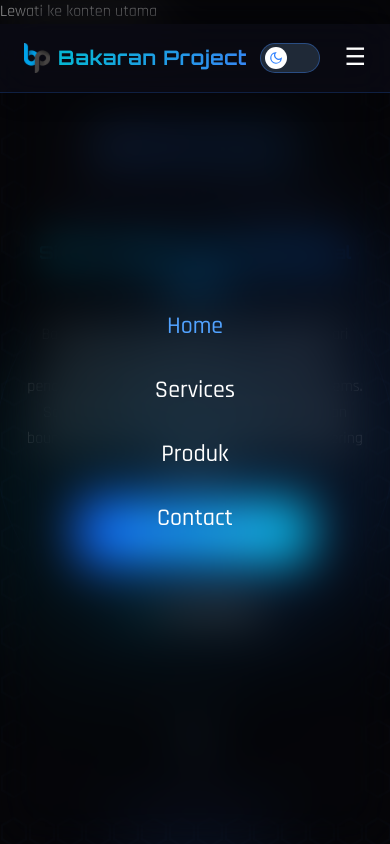
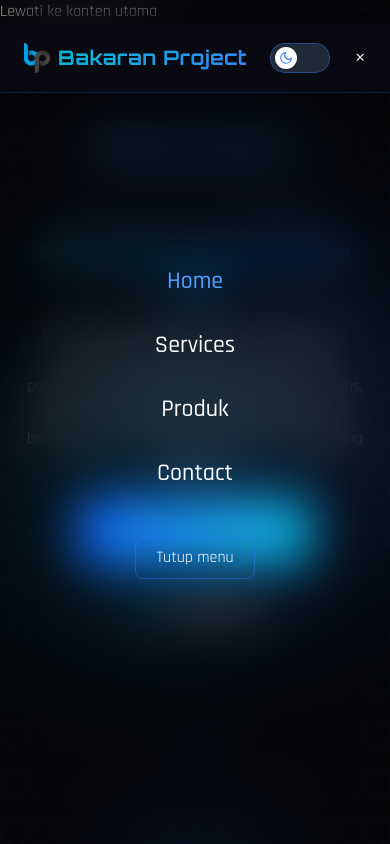
Before and after one commit to yogawillyutomo/webbp, a Next.js app: page / in a window 390 px wide. Both pictures are taken after a click on the button "Buka menu navigasi". Shown: the top 844 px of the page. Built offline with nearby package versions, Linux system fonts and the light colour scheme.

Commit message:
feat(m5): make mobile navigation keyboard and focus safe

```diff
--- a/src/shared/layout/Navbar.jsx
+++ b/src/shared/layout/Navbar.jsx
@@ -1,6 +1,6 @@
 "use client";
 
-import { useState, useEffect, useMemo } from "react";
+import { useEffect, useMemo, useRef, useState } from "react";
 import Image from "next/image";
 
 import { NAV_LINKS } from "@/constants/navigation";
@@ -12,33 +12,89 @@ import ThemeToggle from "./ThemeToggle";
 
 export default function Navbar() {
   const [open, setOpen] = useState(false);
+  const menuButtonRef = useRef(null);
+  const mobileMenuRef = useRef(null);
 
   const { theme, toggleTheme } = useTheme();
   const { progress, logoScale, padding, blur, shadowOpacity } =
     useScrollProgress();
 
-  // ids untuk scroll spy
   const sectionIds = useMemo(() => {
     return NAV_LINKS.map((link) => link.href);
   }, []);
 
   const active = useActiveSection(sectionIds) || "#home";
 
-  // lock body scroll when mobile menu open
   useEffect(() => {
     if (!open) return;
 
-    const original = document.body.style.overflow;
+    const originalOverflow = document.body.style.overflow;
     document.body.style.overflow = "hidden";
 
+    const getFocusableItems = () => {
+      if (!mobileMenuRef.current) return [];
+
+      return Array.from(
+        mobileMenuRef.current.querySelectorAll(
+          'a[href], button:not([disabled]), [tabindex]:not([tabindex="-1"])'
+        )
+      );
+    };
+
+    const focusFrame = window.requestAnimationFrame(() => {
+      getFocusableItems()[0]?.focus();
+    });
+
+    const handleKeyDown = (event) => {
+      if (event.key === "Escape") {
+        event.preventDefault();
+        setOpen(false);
+
+        window.requestAnimationFrame(() => {
+          menuButtonRef.current?.focus();
+        });
+
+        return;
+      }
+
+      if (event.key !== "Tab") return;
+
+      const focusableItems = getFocusableItems();
+      if (focusableItems.length === 0) return;
+
+      const first = focusableItems[0];
+      const last = focusableItems[focusableItems.length - 1];
+
+      if (event.shiftKey && document.activeElement === first) {
+        event.preventDefault();
+        last.focus();
+      } else if (!event.shiftKey && document.activeElement === last) {
+        event.preventDefault();
+        first.focus();
+      }
+    };
+
+    window.addEventListener("keydown", handleKeyDown);
+
     return () => {
-      document.body.style.overflow = original;
+      window.cancelAnimationFrame(focusFrame);
+      window.removeEventListener("keydown", handleKeyDown);
+      document.body.style.overflow = originalOverflow;
     };
   }, [open]);
+
+  const closeMobileMenu = () => {
+    setOpen(false);
+
+    window.requestAnimationFrame(() => {
+      menuButtonRef.current?.focus();
+    });
+  };
 
   return (
     <>
       <nav
+        aria-label="Navigasi utama"
         className="fixed left-0 right-0 z-50 border-b border-blue-500/20 transition-transform duration-500"
         style={{
           backdropFilter: `blur(${Math.min(blur, 20)}px)`,
@@ -47,10 +103,10 @@ export default function Navbar() {
         }}
       >
         <div className="max-w-7xl mx-auto px-6 flex justify-between items-center">
-
-          {/* LOGO */}
-          <h1
-            className="flex items-center gap-2 font-orbitron text-xl font-bold"
+          <a
+            href="#home"
+            aria-label="Bakaran Project — kembali ke beranda"
+            className="flex items-center gap-2 font-orbitron text-xl font-bold rounded-md focus-visible:outline-none focus-visible:ring-2 focus-visible:ring-cyan-400"
             style={{
               transform: `scale(${logoScale})`,
               transformOrigin: "left center",
@@ -58,7 +114,7 @@ export default function Navbar() {
           >
             <Image
               src="/ico.svg"
-              alt="logo"
+              alt=""
               width={26}
               height={26}
               priority
@@ -68,12 +124,9 @@ export default function Navbar() {
             <span className="tracking-wide bg-[linear-gradient(120deg,#3b82f6,#06b6d4,#3b82f6)] bg-[length:200%_200%] bg-clip-text text-transparent animate-gradient">
               Bakaran Project
             </span>
-          </h1>
+          </a>
 
-          {/* RIGHT SIDE */}
           <div className="flex items-center gap-6">
-
-            {/* DESKTOP NAV */}
             <div className="hidden md:flex gap-8 items-center">
               {NAV_LINKS.map((link) => {
                 const isActive = active === link.href;
@@ -82,7 +135,8 @@ export default function Navbar() {
                   <a
                     key={link.id}
                     href={link.href}
-                    className={`nav-link transition ${
+                    aria-current={isActive ? "location" : undefined}
+                    className={`nav-link rounded-sm transition focus-visible:outline-none focus-visible:ring-2 focus-visible:ring-cyan-400 ${
                       isActive ? "text-blue-400" : ""
                     }`}
                   >
@@ -92,27 +146,31 @@ export default function Navbar() {
               })}
             </div>
 
-            {/* THEME TOGGLE */}
             <ThemeToggle theme={theme} toggleTheme={toggleTheme} />
 
-            {/* HAMBURGER */}
             <button
-              className="md:hidden text-2xl"
+              ref={menuButtonRef}
+              type="button"
+              className="md:hidden text-2xl rounded-md focus-visible:outline-none focus-visible:ring-2 focus-visible:ring-cyan-400"
               onClick={() => setOpen((prev) => !prev)}
+              aria-label={open ? "Tutup menu navigasi" : "Buka menu navigasi"}
+              aria-expanded={open}
+              aria-controls="mobile-navigation"
             >
-              ☰
+              <span aria-hidden="true">{open ? "×" : "☰"}</span>
             </button>
           </div>
         </div>
       </nav>
 
-      {/* MOBILE MENU */}
+      {open && (
         <div
-        className={`fixed inset-0 z-40 backdrop-blur-xl transition-opacity duration-300 md:hidden ${
-          open
-            ? "opacity-100 pointer-events-auto"
-            : "opacity-0 pointer-events-none"
-        }`}
+          ref={mobileMenuRef}
+          id="mobile-navigation"
+          role="dialog"
+          aria-modal="true"
+          aria-label="Menu navigasi"
+          className="fixed inset-0 z-40 backdrop-blur-xl md:hidden"
         >
           <div className="flex flex-col items-center justify-center h-full gap-8 text-2xl">
             {NAV_LINKS.map((link) => {
@@ -122,17 +180,27 @@ export default function Navbar() {
                 <a
                   key={link.id}
                   href={link.href}
-                className={`nav-link transition ${
+                  aria-current={isActive ? "location" : undefined}
+                  className={`nav-link rounded-sm transition focus-visible:outline-none focus-visible:ring-2 focus-visible:ring-cyan-400 ${
                     isActive ? "text-blue-400" : ""
                   }`}
-                onClick={() => setOpen(false)}
+                  onClick={closeMobileMenu}
                 >
                   {link.label}
                 </a>
               );
             })}
+
+            <button
+              type="button"
+              onClick={closeMobileMenu}
+              className="mt-4 rounded-lg border border-blue-500/40 px-5 py-2 text-base focus-visible:outline-none focus-visible:ring-2 focus-visible:ring-cyan-400"
+            >
+              Tutup menu
+            </button>
           </div>
         </div>
+      )}
     </>
   );
 }
```
Lines whose indentation alone changed are shown as unchanged.
